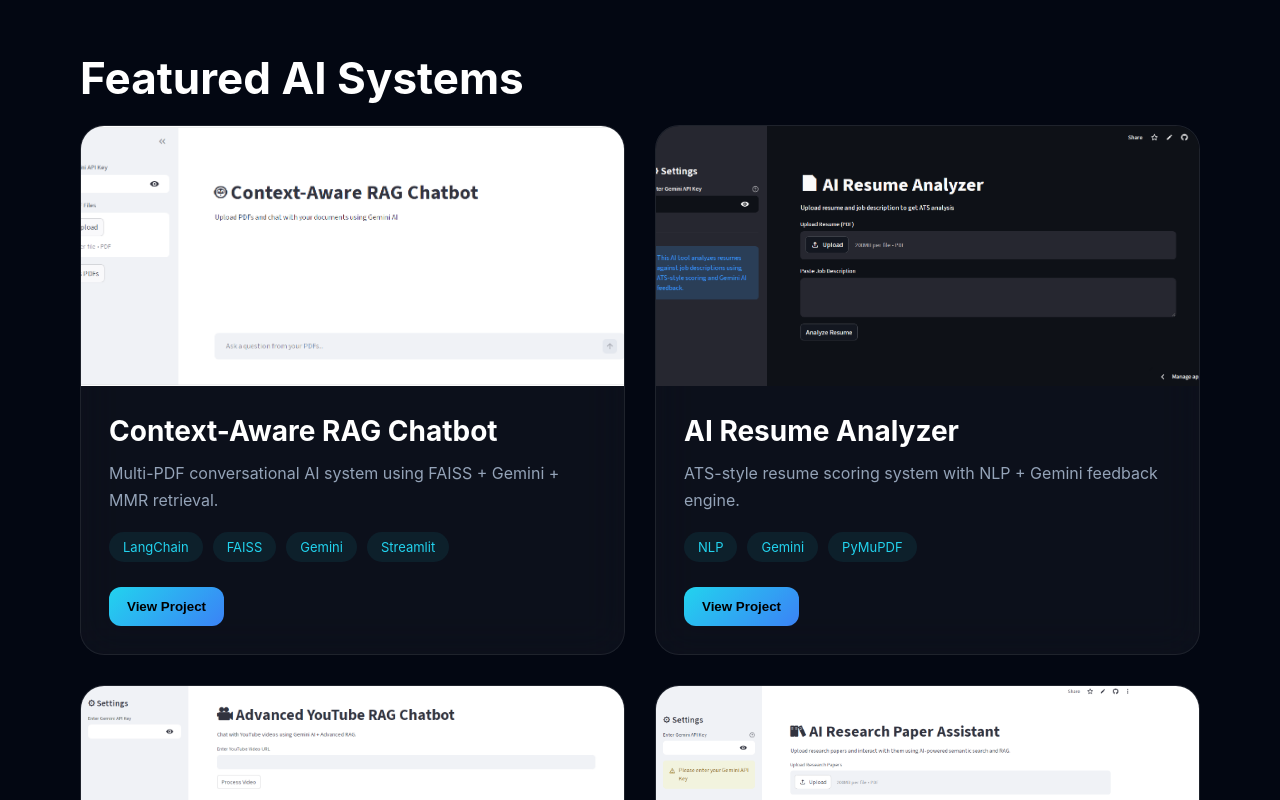
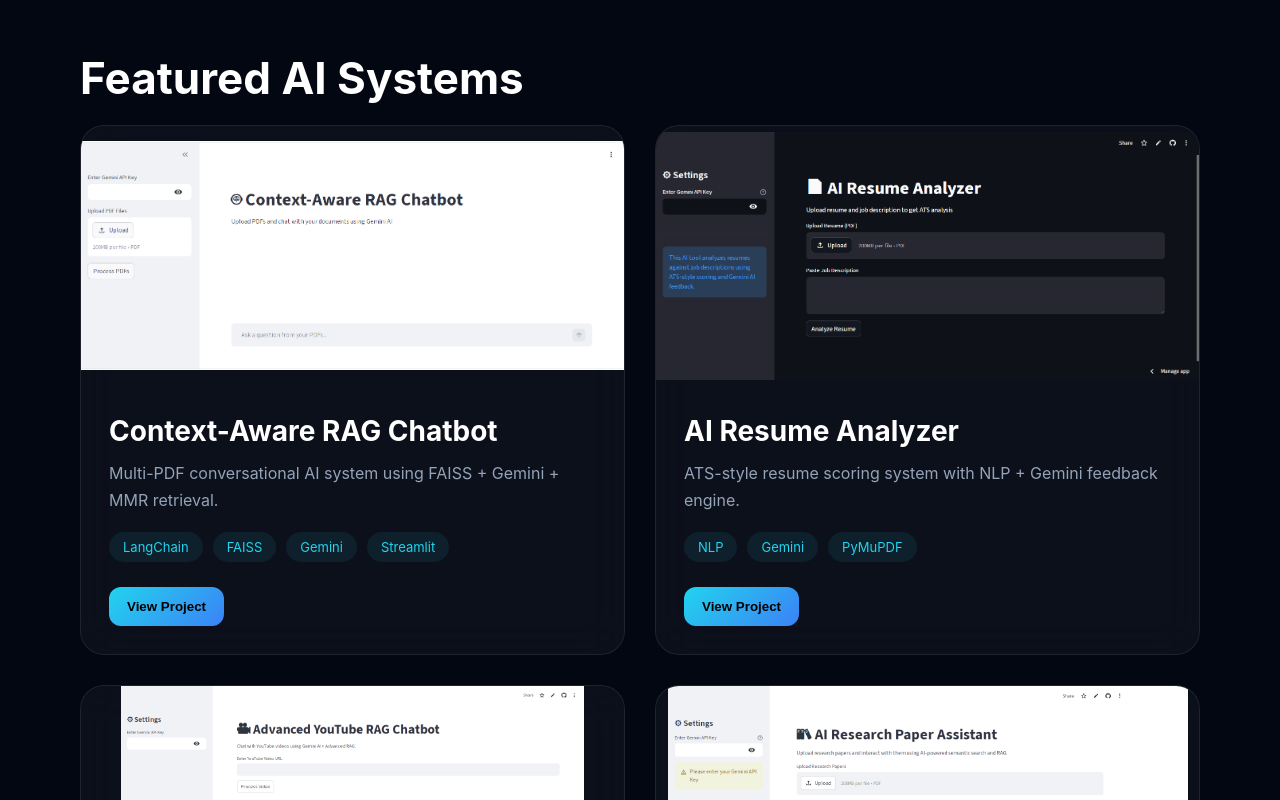
Before and after one commit to maw-khan/portfolio, a React (Vite) app: page / in a window 1280 px wide. Shown: the part 1280-2080 px from the top of the page. Built offline with nearby package versions, Linux system fonts and the light colour scheme.

Commit message:
Update index.css

```diff
--- a/src/index.css
+++ b/src/index.css
@@ -479,7 +479,8 @@ h1 {
 .projectImage {
   width: 100%;
   height: 100%;
-  object-fit: cover;
+  object-fit: contain;
+  display: block;
 }
 
 .projectContent {
```
